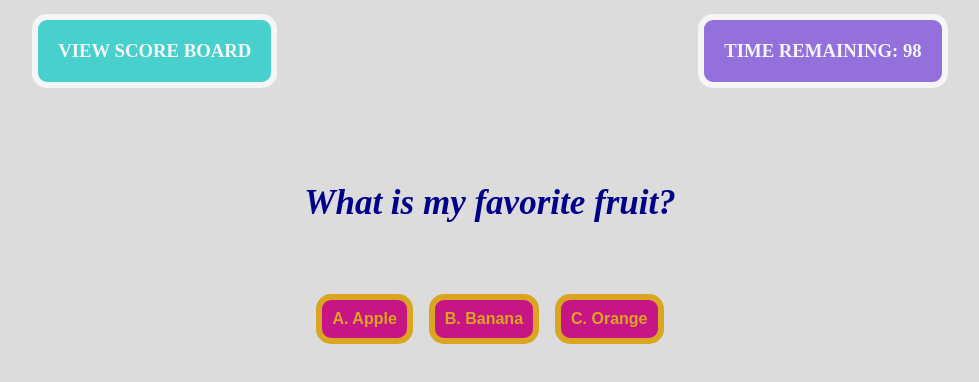
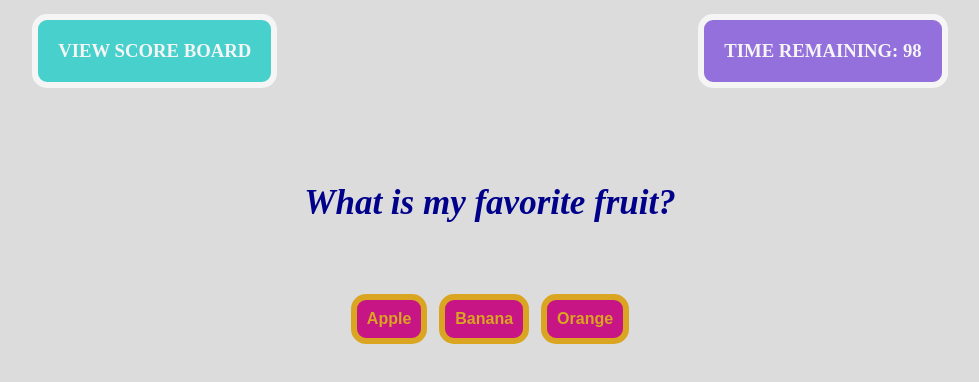
Before and after one commit to tanovese/The-Coding-Quiz, a plain HTML site: page index.html in a window 1280 px wide. Both pictures are taken after a click on the button "BEGIN!". Shown: the whole page, without its empty margins (150-1129 px from the left). Drawn offline with Linux system fonts and the light colour scheme.

Commit message:
Fixed bugs with buttons showing up

```diff
--- a/index.html
+++ b/index.html
@@ -14,7 +14,7 @@
 </header>
 
 <section id="quiz-container">
-    <h1 id="coding-quiz-title">The Coding Quiz Challenge</h1>
+    <h2 id="coding-quiz-title">The Coding Quiz Challenge</h2>
     <section id="p-container">
         <p id="p1">Answer the following coding questions within the given time limit.</p>
         <p id="p2">Wrong answers will drop your time by 10 seconds.</p>
@@ -25,16 +25,18 @@
 
 <section id="options-container">
     <h2 id="question-here">Question Here:</h2>
-    <button class="choices" id= "a">A.</button>
-    <button class="choices" id= "b">B.</button>
-    <button class="choices" id= "c">C.</button>
+    <div id= answer-buttons>
+    <button class="choices">A.</button>
+    <button class="choices">B.</button>
+    <button class="choices">C.</button>
+    </div>
 </section>
+
 <section id="result-container">
     <h1 id="result">Result</h1>
 </section>
-<body>
 
-</body>
+<body></body>
 
 <script src="./script.js"></script>
 
--- a/script.js
+++ b/script.js
@@ -1,66 +1,67 @@
 const beginButton = document.getElementById("begin-button");
 const optionsContainer= document.getElementById("options-container");
 const quizContainer= document.getElementById("quiz-container");
-
-const questionEl= document.getElementById("question-here");
-const choiceButton = document.querySelector(".choices");
-
-// let randomQuestions, currentQuestionIndex
+const questionsEl= document.getElementById("question-here");
+const answerButtonsEl = document.getElementById("answer-buttons");
+const r = document.getElementById("result");
 
 beginButton.addEventListener("click", beginGame);
 
 function beginGame() {
     quizContainer.setAttribute("style", "display:none");
     timeLeftClock();
-    randomQuestions= questions.sort(() => Math.random() - .5)
-    currentQuestionIndex= 0;
     optionsContainer.setAttribute("style", "display:block");
-    revealChoices();
+    randomQuestions = questions.sort(() => Math.random() - .5)
+    currentQuestionIndex = 0
+    setNextQuestion();
 }
 
-// function beginNextQuestion() {
-//     revealChoices(randomQuestions[currentQuestionIndex])
-// }
+function setNextQuestion() {
+    resetState()
+    revealQuestions(randomQuestions[currentQuestionIndex])
+}
 
-choiceButton.addEventListener("click", checkTrue);
+function resetState() {
+    while (answerButtonsEl.firstChild) {
+        answerButtonsEl.removeChild(answerButtonsEl.firstChild)
+    }
+}
 
-const q = document.getElementById("question-here");
-const a = document.getElementById("a");
-const b = document.getElementById("b");
-const c = document.getElementById("c");
-const r = document.getElementById("result");
+function revealQuestions(q) {
+    questionsEl.innerText= q.q
+    q.a.forEach(a=> {
+        const buttonSelect = document.createElement("button")
+        buttonSelect.innerText=a.text
+        buttonSelect.classList.add("choices");
+        if(a.correct) {
+            buttonSelect.dataset.correct=a.correct
+        }
+        buttonSelect.addEventListener("click", selectChoice)
+        answerButtonsEl.appendChild(buttonSelect)
+    })
+}
 
-function nextQuestion() {
-    q.innerHTML="What is my favorite color?";
-    a.innerHTML= "Pink";
-    b.innerHTML= "Turquoise";
-    c.innerHTML= "Purple";
+answerButtonsEl.addEventListener("click", () => {
+    currentQuestionIndex++
+    setNextQuestion();
+})
+
+function selectChoice(e) {
+    const selectedButton= e.target
+    const correct= selectedButton.dataset.correct
+    Array.from(answerButtonsEl.children).forEach(button => {
+    })
+    checkTrue()
 }
 
 function checkTrue() {
-    if(a === true) {
+    if(questions[1][0] === true) {
     r.setAttribute("style", "display:block");
-    document.getElementById("result").innerHTML="Correct!";
+    r.innerHTML="Correct";
     } else {
     r.setAttribute("style", "display:block");
-    document.getElementById("result").innerHTML = "Incorrect"
-    nextQuestion();
+    r.innerHTML="Incorrect";
     }
-}
-
-function revealChoices() {
-    q.innerHTML= "What is my favorite fruit?";
-    a.innerHTML= "A. Apple";
-    b.innerHTML= "B. Banana";
-    c.innerHTML= "C. Orange";
-}
-
-function resetState() {
-
-}
-
-function selectChoice(e) {
-
 }
 
 var timeLeft= document.getElementById('time')
@@ -83,56 +84,37 @@ function timeLeftClock() {
 }
 
 // The Questions to be asked //
-var questions= [
+const questions= [
     {
-        question: "What is my favorite fruit?",
-        choiceA: "Apple",
-        choiceB: "Banana",
-        choiceC: "Orange",
-        answer: "A"
+        q: "What is my favorite fruit?",
+        a: [
+            { text: "Apple", correct: true},
+            { text: "Banana", correct: false},
+            { text: "Orange", correct: false}
+        ]
     },
     {
-        question: "What is my favorite color?",
-        choiceA: "Pink",
-        choiceB: "Turquiose",
-        choiceC: "Purple",
-        answer: "C"
+        q: "What is my favorite color?",
+        a: [
+            { text: "Pink", correct: false},
+            { text: "Turquiose", correct: false},
+            { text: "Purple", correct: true},
+        ]
     },
     {
-        question: "What is my favorite pet?",
-        choiceA: "Dog",
-        choiceB: "Dog & Cat",
-        chocieC: "Rabbit",
-        answer: "B"
+        q: "What is my favorite pet?",
+        a: [
+            { text: "Dog", correct: false},
+            { text: "Dog & Cat", correct: true},
+            { text: "Rabbit", correct: false},
+        ]
     },
     {
-        question: "What is my favorite holiday?",
-        choiceA: "Halloween",
-        choiceB: "The 4th of July",
-        choiceC: "Christmas",
-        answer: "C"
+        q: "What is my favorite holiday?",
+        a: [
+            { text: "Halloween", correct: false},
+            { text: "The 4th of July", correct: false},
+            { text: "Christmas", correct: true}
+        ]
     }
 ]
-
-// let score = 0;
-
-// function beginQuiz() {
-//     currentQuestIndex= 0;
-//     score= 0;
-// }
-
-// function revealQuestions() {
-
-//     let currentQuest = quizQuestions[currentQuestIndex];
-//     let questionQueue= currentQuestIndex + 1;
-//     questionsEl.innerHTML= questionQueue + ". " + currentQuest.q;
-
-//     currentQuest.a.forEach(answer=> {
-//         const button = document.createElement("button");
-//         button.innerHTML = answer.text;
-//         button.classList.add("choice");
-//         optionsEl.appendChild(button);
-//     });
-// }
-
-// beginQuiz();
--- a/style.css
+++ b/style.css
@@ -136,9 +136,25 @@
 }
 
 #result {
-    display:none;
+    display: none;
+    color: darkblue;
     font-size: 25px;
-    color: darkblue;
     font-weight: bold;
     font-style: italic;
 }
+
+h1.correct {
+    display: block;
+    color:darkolivegreen;
+    font-size: 25px;
+    font-weight: bold;
+    font-style: italic;
+}
+
+h1.incorrect {
+    display: block;
+    color: brown;
+    font-size: 25px;
+    font-weight: bold;
+    font-style: italic;
+}
```
